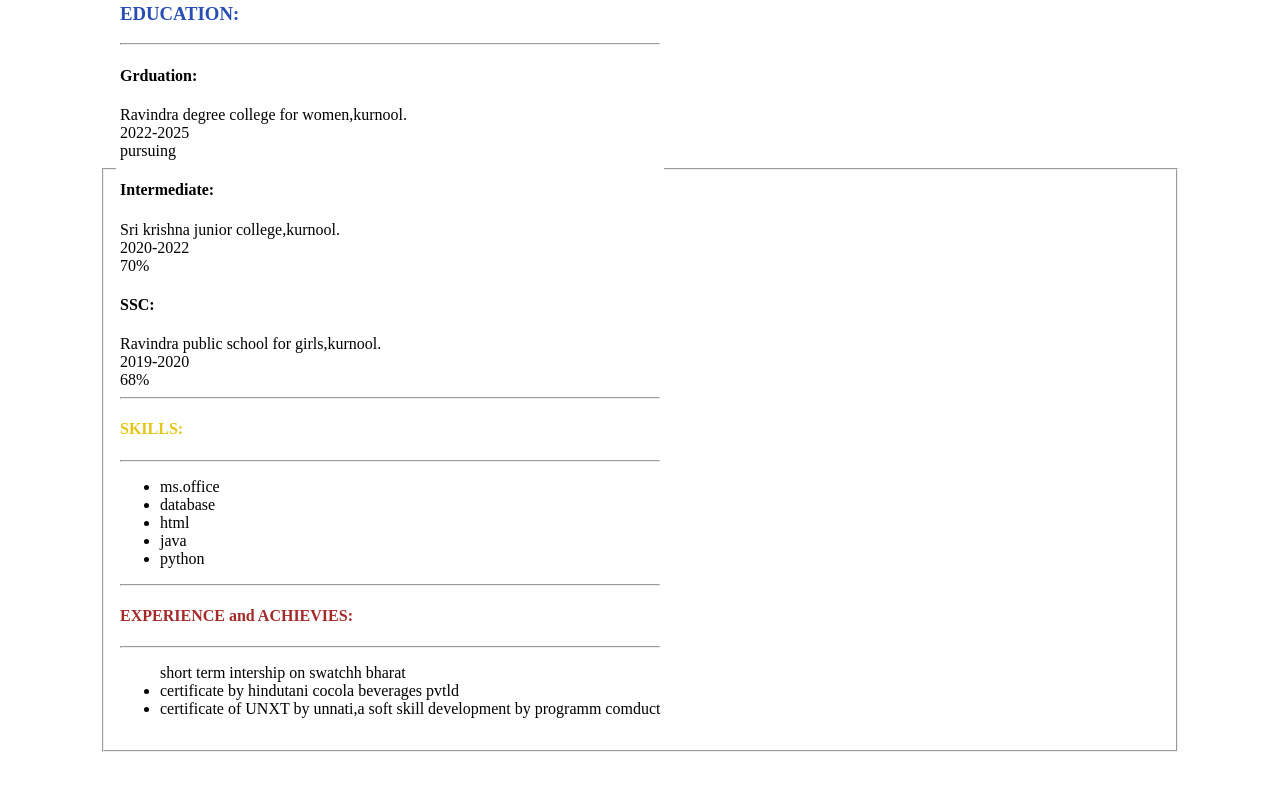
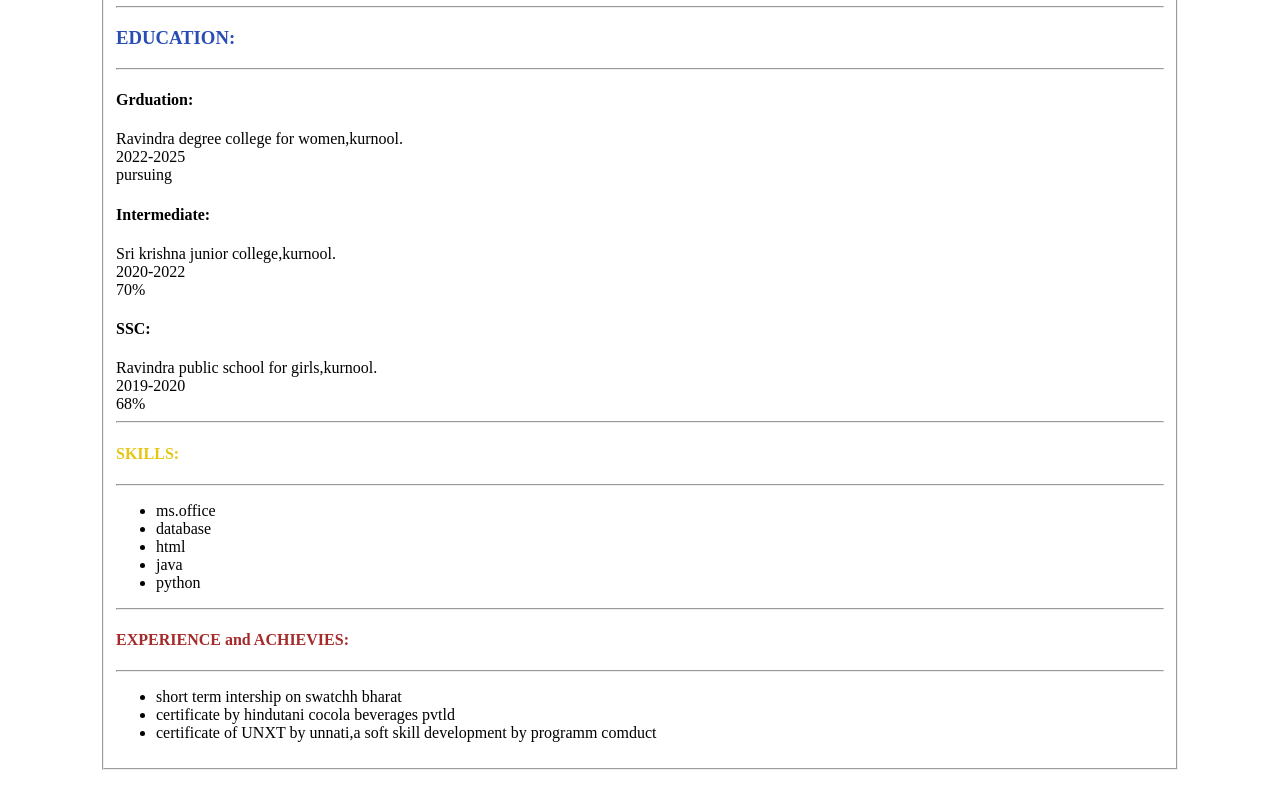
Before and after one commit to Aswini91337/resume, a plain HTML site: page index.html in a window 1280 px wide. Shown: the part 496-1304 px from the top of the page. Drawn offline with Linux system fonts and the light colour scheme.

Commit message:
Update index.html

```diff
--- a/index.html
+++ b/index.html
@@ -7,7 +7,7 @@
 </head>
 <body style="margin: 100px;"style="text-align:center";>
      <fieldset>
-       <legend><h1 style="color:antiquewhite(28,229,125);">Resume</h1><legend>
+       <legend><h1 style="color:antiquewhite(28,229,125);">Resume</h1></legend>
         <h3 style="color: red;">CONTACT DETAILS:</h3>
         <hr>
         <ul>
@@ -18,7 +18,7 @@
             </ul>
             <h3 style="color:brown;">PROFILE:</h3>
             <hr>
-            <pr>To be secure challenging position in a reputable organisation,to expand my k
+            <pr>To be secure challenging position in a reputable organisation,to expand my knowledge
                 <hr>
                 <h3 style="color: rgb(40,77,180);">EDUCATION:</h3>
                 <hr>
@@ -53,11 +53,11 @@
                                 <hr>
                                 <h4 style="color: brown">EXPERIENCE and ACHIEVIES:</H4>
                                     <hr>
-                                    <ul
+                                    <ul>
                                         <li>short term intership on swatchh bharat </li>
                                         <li>certificate by hindutani cocola beverages pvtld</li>
                                         <li>certificate of UNXT by unnati,a soft skill development by programm comduct
-                                            <ul>
-                                     <feldset>
+                                        </ul>
+                                          </feldset>
                                  </body>
                                  </html>
```
